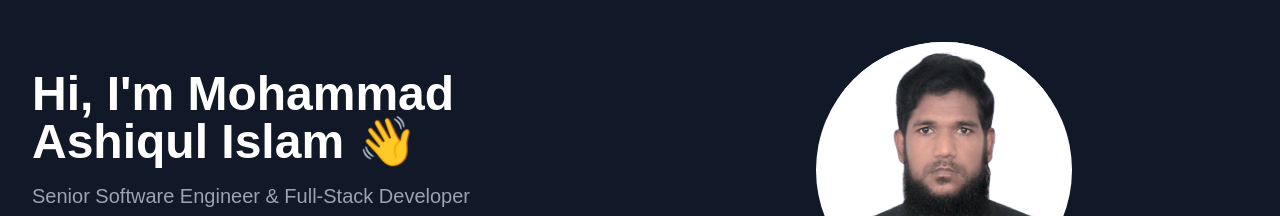
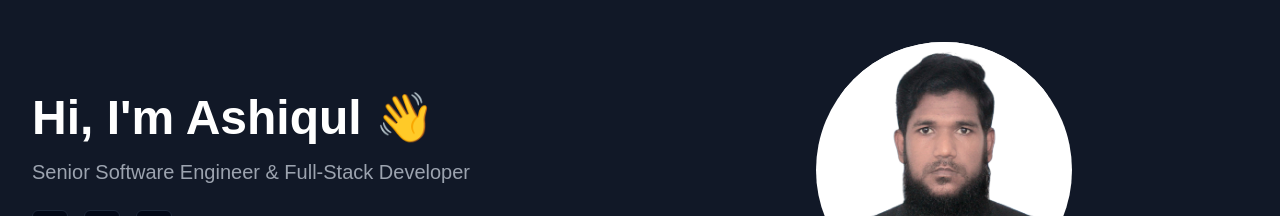
Before and after one commit to ashiqul33/ashiqul, a Next.js app: page / in a window 1280 px wide. Shown: the part 122-338 px from the top of the page. Built offline with nearby package versions, Linux system fonts and the light colour scheme.

Commit message:
add nick name

```diff
--- a/app/page.tsx
+++ b/app/page.tsx
@@ -71,7 +71,7 @@ export default function Home() {
       <main className="container mx-auto px-4 sm:px-6 lg:px-8">
         <section className="py-12 md:py-20 flex flex-col md:flex-row items-center justify-between">
           <div className="md:w-1/2 mb-8 md:mb-0">
-            <h1 className="text-4xl md:text-5xl font-bold mb-4">Hi, I&apos;m {portfolio.name} 👋</h1>
+            <h1 className="text-4xl md:text-5xl font-bold mb-4">Hi, I&apos;m {portfolio.nickName} 👋</h1>
             <p className="text-lg md:text-xl text-gray-400 mb-6">{portfolio.title}</p>
             <div className="flex space-x-4">
               <Button variant="outline" size="icon" asChild>
--- a/data/portfolio.json
+++ b/data/portfolio.json
@@ -1,5 +1,6 @@
 {
   "name": "Mohammad Ashiqul Islam",
+  "nickName": "Ashiqul",
   "title": "Senior Software Engineer & Full-Stack Developer",
   "email": "ashiqul33@gmail.com",
   "github": "https://github.com/ashiqul33",
```
